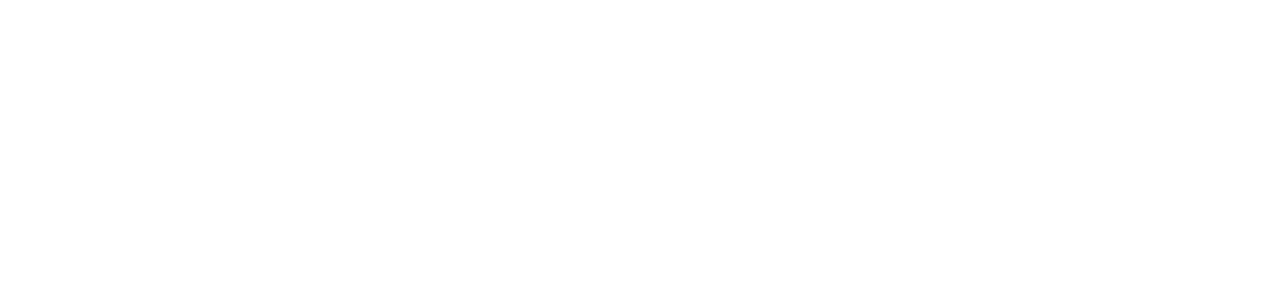
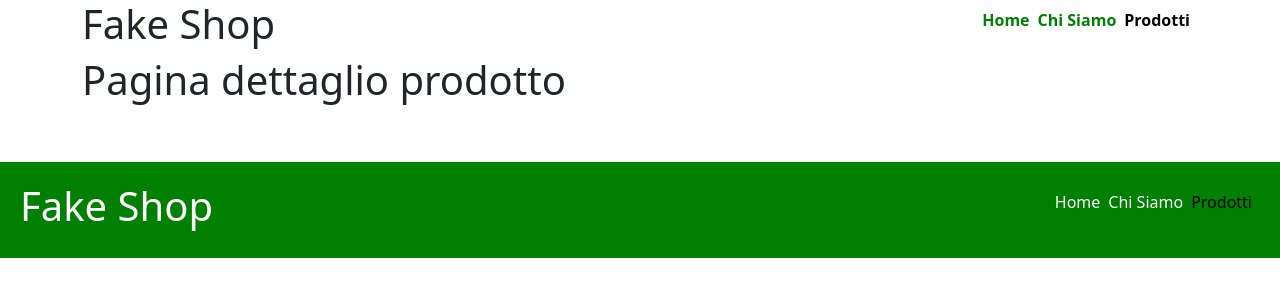
Before and after one commit to Marco-Bacci/react-router, a React (Vite) app: page /products/1 in a window 1280 px wide. Before the commit this address had no page. Shown: the top 300 px of the page. Built offline with nearby package versions, Linux system fonts and the light colour scheme.

Commit message:
feat: add new page DetailProduct

```diff
--- a/src/App.jsx
+++ b/src/App.jsx
@@ -3,6 +3,8 @@
 import Homepage from "./pages/Homepage";
 import About from "./pages/About";
 import Products from "./pages/Products"
+import DetailProduct from "./pages/DetailProduct";
+
 
 function App() {
   return (
@@ -13,6 +15,7 @@
             <Route path="/" element={<Homepage />}></Route>
             <Route path="about" element={<About/>}></Route>
             <Route path="products" element={<Products/>}></Route>
+            <Route path="products/:id" element={<DetailProduct/>} ></Route>
           </Route>
         </Routes>
       </BrowserRouter>
--- /dev/null
+++ b/src/pages/DetailProduct.jsx
@@ -0,0 +1,15 @@
+
+const DetailProduct = () => {
+  return (
+    <div className='container'>
+      <div className="row">
+        <div className="col-12">
+          <h1>Pagina dettaglio prodotto</h1>
+        </div>
+      </div>
+
+    </div>
+  )
+}
+
+export default DetailProduct
--- a/src/pages/Products.jsx
+++ b/src/pages/Products.jsx
@@ -7,7 +7,6 @@
   const fetchProducts = () => {
     axios.get("https://fakestoreapi.com/products").then((response) => {
       setProducts(response.data);
-      console.log(response.data);
     });
   };
 
```
